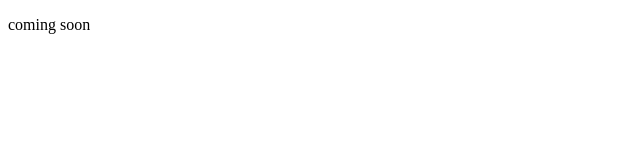
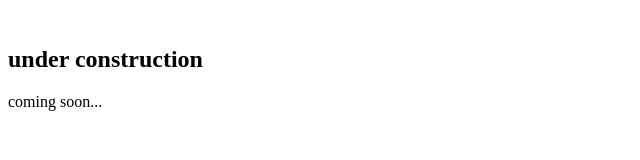
Before and after one commit to ghluka/ghluka.github.io, a plain HTML site: page index.html in a window 1280 px wide. Shown: the whole page, without its empty margins (0-640 px from the left). Drawn offline with Linux system fonts and the light colour scheme.

Commit message:
Update index.html

```diff
--- a/index.html
+++ b/index.html
@@ -1,8 +1,34 @@
 <!DOCTYPE html>
 <html>
+<head>
+  <meta charset="UTF-8">
+  <meta name="viewport" content="width=device-width, initial-scale=1.0">
+
+  <meta property="og:title" content="Under construction">
+  <meta property="og:type" content="website">
+  <meta property="og:url" content="https://luka.onl/">
+  <meta property="og:description" content="Coming soon.">
+  <meta name="theme-color" content="#E0E3FF">
+
+  <link rel="preconnect" href="https://fonts.googleapis.com">
+  <link rel="preconnect" href="https://fonts.gstatic.com" crossorigin>
+  <link href="https://fonts.googleapis.com/css2?family=Noto+Sans:ital,wght@0,100..900;1,100..900&display=swap" rel="stylesheet">
+
+  <style>
+  * {
+    font-family: "Noto Sans", sans-serif;
+    font-optical-sizing: auto;
+    font-weight: 500;
+    font-style: normal;
+    font-variation-settings:
+      "wdth" 100;
+  }
+  </style>
+</head>
 <body>
 
-<p>coming soon</p>
+<h2>under construction</h2>
+
+<p>coming soon...</p>
 
 </body>
-</html>
```
